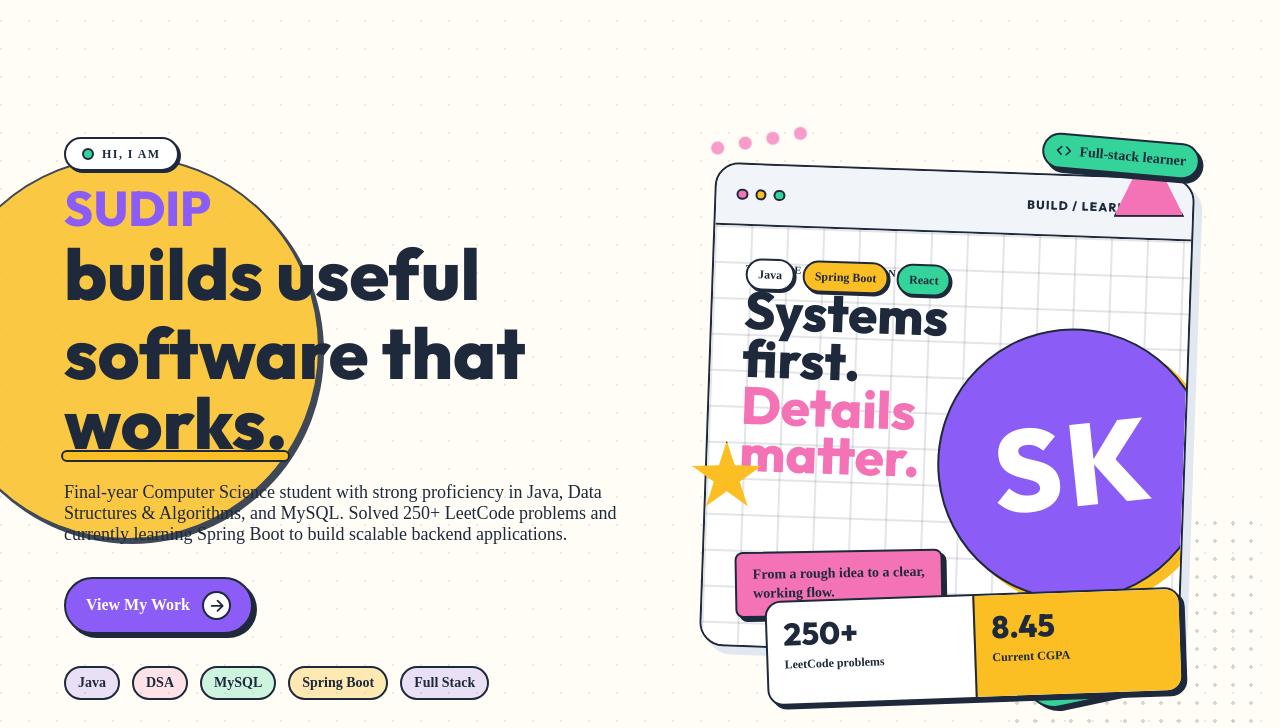
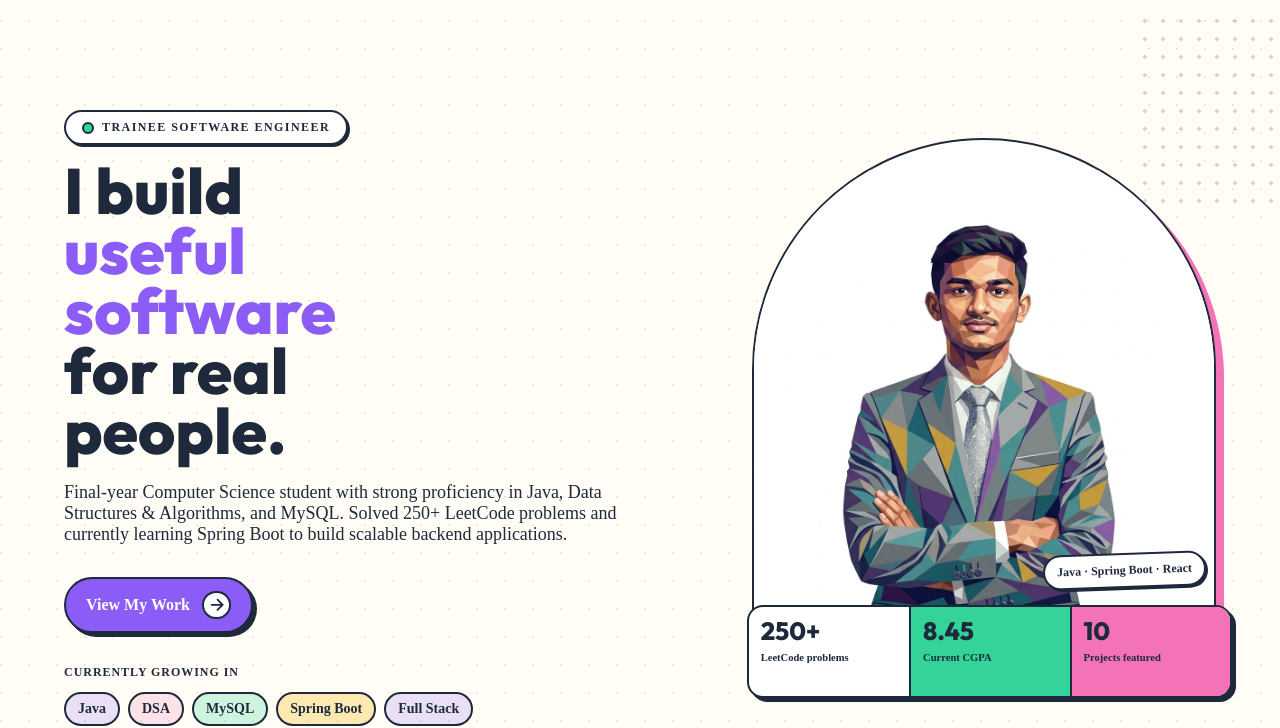
Before and after one commit to sudipkurundwade0101/Portfolio2, a website: page index.html in a window 1280 px wide. Shown: the part 92-820 px from the top of the page. Drawn offline with Linux system fonts and the light colour scheme.

Commit message:
hero section updated

```diff
--- a/scripts/browser-smoke.mjs
+++ b/scripts/browser-smoke.mjs
@@ -315,14 +315,14 @@ try {
       fail(`${viewport.name}: contact form was not rendered.`);
     }
 
-    if (!metrics.heroTitle.includes("software that works")) {
+    if (!metrics.heroTitle.includes("useful software")) {
       fail(`${viewport.name}: hero content did not render.`);
     }
 
     const photoViewerResult = await client.command("Runtime.evaluate", {
       returnByValue: true,
       expression: `(() => {
-        const trigger = document.querySelector("[data-achievement-photo]");
+        const trigger = document.querySelector("[data-photo-viewer]");
         const dialog = document.querySelector("[data-photo-dialog]");
         const image = document.querySelector("[data-photo-dialog-image]");
         if (!trigger || !dialog || !image) {
--- a/src/data/portfolioData.js
+++ b/src/data/portfolioData.js
@@ -192,6 +192,16 @@ window.portfolioData = {
       stack: ["React.js", "Tailwind CSS", "Redux Toolkit", "JavaScript"],
       githubUrl: "https://github.com/naeemnaikwadi/food-zone",
       liveUrl: "",
+      screenshots: [
+        {
+          src: "assets/projects/food-zone-home.jpg",
+          alt: "Food Zone home page with menu browsing and food cards",
+        },
+        {
+          src: "assets/projects/food-zone-cart.png",
+          alt: "Food Zone shopping cart interface",
+        },
+      ],
       accent: "violet",
       preview: {
         label: "Food",
@@ -236,6 +246,16 @@ window.portfolioData = {
       stack: ["React.js", "Vite", "Firebase", "Node.js", "Express.js", "Socket.IO", "LiveKit"],
       githubUrl: "https://github.com/siddhumore18/Slynk",
       liveUrl: "",
+      screenshots: [
+        {
+          src: "assets/projects/slynk-freelancer-dashboard.jpeg",
+          alt: "Slynk freelancer dashboard with posts and project activity",
+        },
+        {
+          src: "assets/projects/slynk-analytics.jpeg",
+          alt: "Slynk entrepreneur analytics dashboard",
+        },
+      ],
       accent: "pink",
       preview: {
         label: "Slynk",
@@ -284,6 +304,33 @@ window.portfolioData = {
       preview: {
         label: "Mind",
         metric: "09",
+      },
+    },
+    {
+      title: "GrowSkill",
+      eyebrow: "Rural Digital Literacy Platform",
+      description:
+        "A React learning platform focused on offline-first digital literacy education for rural students and teachers.",
+      problem:
+        "It makes essential computer skills, internet safety, and digital communication learning more accessible in local-language contexts.",
+      features: [
+        "Offline-first digital learning experience",
+        "Digital literacy modules for students and teachers",
+        "Local-language learning support",
+      ],
+      stack: ["React.js", "Offline-first Learning", "Digital Literacy"],
+      githubUrl: "",
+      liveUrl: "",
+      screenshots: [
+        {
+          src: "assets/projects/growskill-home.jpeg",
+          alt: "GrowSkill rural digital literacy platform home page",
+        },
+      ],
+      accent: "green",
+      preview: {
+        label: "Grow",
+        metric: "10",
       },
     }
   ],
--- a/src/main.js
+++ b/src/main.js
@@ -66,54 +66,37 @@
 
     return `
       <section class="hero section" id="home" aria-labelledby="hero-title">
-        ${decoration("circle", "hero__sun")}
         ${decoration("dots", "hero__dots")}
-        ${decoration("squiggle", "hero__squiggle")}
         <div class="section__inner hero__grid">
           <div class="hero__content reveal">
             <p class="hero__label">
               <span aria-hidden="true"></span>
-              ${escapeHTML(data.personal.label)}
+              ${escapeHTML(data.personal.role)}
             </p>
             <h1 id="hero-title">
-              <span>${escapeHTML(data.personal.shortName)}</span>
-              builds useful <strong>software that <em>works.</em></strong>
+              I build <span>useful software</span> for real people.
             </h1>
             <p class="hero__copy">${escapeHTML(data.personal.intro)}</p>
             <div class="hero__actions">
               ${buttonLink({ href: "#projects", label: "View My Work", variant: "primary", iconName: "arrowRight" })}
               ${resumeButton}
             </div>
-            <div class="hero__chips" aria-label="Portfolio focus areas">
-              ${data.focusAreas.map((item, index) => tag(item, ["violet", "pink", "green", "yellow"][index % 4])).join("")}
+            <div class="hero__focus" aria-label="Portfolio focus areas">
+              <p>Currently growing in</p>
+              <div>${data.focusAreas.map((item, index) => tag(item, ["violet", "pink", "green", "yellow"][index % 4])).join("")}</div>
             </div>
           </div>
           <div class="hero__visual reveal">
-            <article class="hero-workbench sticker-card" aria-label="Developer workbench">
-              <div class="workbench__bar" aria-hidden="true">
-                <span></span><span></span><span></span>
-                <p>build / learn / ship</p>
-              </div>
-              <div class="workbench__stage">
-                <div class="workbench__monogram" aria-hidden="true">SK</div>
-                <div class="workbench__copy">
-                  <p class="card-kicker">${escapeHTML(data.personal.role)}</p>
-                  <h2>Systems first.<br /><em>Details matter.</em></h2>
-                </div>
-                <div class="workbench__stack" aria-label="Current technology focus">
-                  <span>Java</span><span>Spring Boot</span><span>React</span>
-                </div>
-                <p class="workbench__note">From a rough idea to a clear, working flow.</p>
-              </div>
-            </article>
-            <div class="hero-proof" aria-label="Portfolio highlights">
+            <figure class="hero-art">
+              <div class="hero-art__backdrop" aria-hidden="true"></div>
+              <img src="assets/hero-geometric-portrait.jpeg" alt="Geometric illustration of Sudip Kurundwade in a suit" />
+            </figure>
+            <div class="hero-metrics" aria-label="Portfolio highlights">
               <article><strong>250+</strong><span>LeetCode problems</span></article>
               <article><strong>8.45</strong><span>Current CGPA</span></article>
+              <article><strong>10</strong><span>Projects featured</span></article>
             </div>
-            <div class="hero-flag">${icon("code")} Full-stack learner</div>
-            ${decoration("triangle", "visual-triangle")}
-            ${decoration("pill", "visual-pill")}
-            ${decoration("star", "visual-star")}
+            <p class="hero-visual__note">Java · Spring Boot · React</p>
           </div>
         </div>
       </section>
@@ -545,7 +528,7 @@
     const image = document.querySelector("[data-photo-dialog-image]");
     const caption = document.querySelector("[data-photo-dialog-caption]");
     const closeButton = document.querySelector("[data-photo-dialog-close]");
-    const triggers = Array.from(document.querySelectorAll("[data-achievement-photo]"));
+    const triggers = Array.from(document.querySelectorAll("[data-photo-viewer]"));
     let lastTrigger = null;
 
     if (!dialog || !image || !caption || !closeButton || !triggers.length) {
--- a/src/styles/main.css
+++ b/src/styles/main.css
@@ -284,15 +284,15 @@ p {
 }
 
 .hero {
-  padding-top: clamp(4rem, 8vw, 7rem);
+  padding-top: clamp(4.5rem, 8vw, 7rem);
 }
 
 .hero__grid {
   display: grid;
-  min-height: min(760px, calc(100svh - 8rem));
+  min-height: min(690px, calc(100svh - 8rem));
   align-items: center;
-  grid-template-columns: minmax(0, 1.05fr) minmax(20rem, 0.95fr);
-  gap: clamp(2rem, 7vw, 5rem);
+  grid-template-columns: minmax(0, 1fr) minmax(20rem, 0.86fr);
+  gap: clamp(2.5rem, 8vw, 7rem);
 }
 
 .hero__content {
@@ -301,18 +301,14 @@ p {
 }
 
 .hero h1 {
-  max-width: 10ch;
+  max-width: 9.5ch;
+  font-size: clamp(3.5rem, 5vw, 5.25rem);
+  line-height: 0.94;
 }
 
 .hero h1 span {
-  margin-bottom: var(--space-2);
-  font-size: 0.68em;
-  line-height: 0.9;
-  text-transform: uppercase;
-}
-
-.hero h1 strong {
-  margin-top: var(--space-2);
+  display: block;
+  color: var(--color-accent);
 }
 
 .hero__label,
@@ -347,8 +343,8 @@ p {
 }
 
 .hero__copy {
-  max-width: 42rem;
-  margin-top: var(--space-6);
+  max-width: 38rem;
+  margin-top: var(--space-5);
   color: var(--color-foreground);
   font-size: var(--text-md);
   font-weight: 500;
@@ -361,11 +357,31 @@ p {
   margin-top: var(--space-8);
 }
 
-.hero__chips {
+.hero__focus {
+  margin-top: var(--space-8);
+}
+
+.hero__focus > p {
+  margin-bottom: var(--space-3);
+  color: var(--color-foreground);
+  font-size: var(--text-xs);
+  font-weight: 800;
+  letter-spacing: 0.08em;
+  text-transform: uppercase;
+}
+
+.hero__focus > div {
   display: flex;
   flex-wrap: wrap;
-  gap: var(--space-3);
-  margin-top: var(--space-8);
+  gap: var(--space-2);
+}
+
+.hero__dots {
+  top: 2rem;
+  right: -3rem;
+  width: 12rem;
+  height: 12rem;
+  opacity: 0.65;
 }
 
 .hero__visual {
@@ -373,265 +389,103 @@ p {
   min-height: 35rem;
 }
 
-.hero__sun {
-  top: 11rem;
-  left: max(-5rem, calc(50% - 44rem));
-  width: clamp(14rem, 30vw, 24rem);
-  height: clamp(14rem, 30vw, 24rem);
-  background: var(--color-tertiary);
-  opacity: 0.85;
-}
-
-.hero__dots {
-  right: max(1rem, calc(50% - 45rem));
-  bottom: 5rem;
-  width: 16rem;
-  height: 16rem;
-}
-
-.hero__squiggle {
-  top: 9rem;
-  right: 36%;
-  color: var(--color-secondary);
-  transform: rotate(-10deg);
-}
-
-.hero-workbench {
+.hero-art {
   position: absolute;
-  top: 2rem;
+  top: 0;
   right: 0;
-  width: min(100%, 30rem);
-  min-height: 30rem;
+  width: min(100%, 29rem);
+  height: 31rem;
+  margin: 0;
   overflow: hidden;
-  border-radius: 30px 8px 30px 8px;
+  border: var(--border-strong);
+  border-radius: 28rem 28rem 2rem 2rem;
   background: var(--color-card);
   box-shadow: var(--shadow-card-pink);
-  transform: rotate(2deg);
-}
-
-.workbench__bar {
-  display: flex;
-  min-height: 3.8rem;
-  align-items: center;
-  gap: 0.45rem;
-  padding: var(--space-4) var(--space-5);
-  border-bottom: var(--border-strong);
+}
+
+.hero-art__backdrop {
+  position: absolute;
+  inset: 3rem 2rem 0;
+  border: var(--border-strong);
+  border-radius: 24rem 24rem 0 0;
   background: var(--color-muted);
 }
 
-.workbench__bar span {
-  width: 0.72rem;
-  height: 0.72rem;
-  border: var(--border-strong);
-  border-radius: 50%;
-}
-
-.workbench__bar span:nth-child(1) {
-  background: var(--color-secondary);
-}
-
-.workbench__bar span:nth-child(2) {
-  background: var(--color-tertiary);
-}
-
-.workbench__bar span:nth-child(3) {
-  background: var(--color-quaternary);
-}
-
-.workbench__bar p {
-  margin-left: auto;
-  color: var(--color-foreground);
-  font-family: var(--font-heading);
-  font-size: var(--text-xs);
-  font-weight: 800;
-  letter-spacing: 0.1em;
-  text-transform: uppercase;
-}
-
-.workbench__stage {
-  position: relative;
-  display: grid;
-  min-height: calc(30rem - 3.8rem);
-  grid-template-rows: auto 1fr auto;
-  align-items: start;
-  padding: var(--space-8);
-  overflow: hidden;
-  background:
-    linear-gradient(rgba(30, 41, 59, 0.12) 2px, transparent 2px) 0 0 / 36px 36px,
-    linear-gradient(90deg, rgba(30, 41, 59, 0.12) 2px, transparent 2px) 0 0 / 36px 36px,
-    var(--color-card);
-}
-
-.workbench__monogram {
+.hero-art img {
   position: absolute;
-  top: 5.7rem;
-  right: -1.6rem;
-  display: grid;
-  place-items: center;
-  width: 17rem;
-  height: 17rem;
-  border: var(--border-strong);
-  border-radius: 50%;
-  color: var(--color-card);
-  background: var(--color-accent);
-  box-shadow: 8px 8px 0 var(--color-tertiary);
-  font-family: var(--font-heading);
-  font-size: clamp(4.2rem, 9vw, 7.2rem);
-  font-weight: 800;
-  letter-spacing: 0.04em;
-  line-height: 1;
-  transform: rotate(-8deg);
-}
-
-.workbench__copy {
+  right: 50%;
+  bottom: 0;
+  width: min(104%, 31rem);
+  height: 94%;
+  object-fit: contain;
+  object-position: center bottom;
+  transform: translateX(50%);
+}
+
+.hero-metrics {
   position: absolute;
-  top: var(--space-8);
-  left: var(--space-8);
-  z-index: 1;
-}
-
-.workbench__copy .card-kicker {
-  margin-bottom: var(--space-3);
-  color: var(--color-foreground);
-  font-size: 0.66rem;
-}
-
-.workbench__copy h2 {
-  max-width: 8ch;
-  font-size: clamp(2.15rem, 4.1vw, 3.5rem);
-  line-height: 0.9;
-}
-
-.workbench__copy em {
-  color: var(--color-secondary);
-  font-style: normal;
-}
-
-.workbench__stack {
-  position: relative;
-  display: flex;
-  flex-wrap: wrap;
-  gap: var(--space-2);
-  align-self: end;
-  max-width: 15rem;
-  z-index: 1;
-}
-
-.workbench__stack span {
-  padding: 0.42rem 0.65rem;
-  border: var(--border-strong);
-  border-radius: var(--radius-full);
-  color: var(--color-foreground);
-  background: var(--color-card);
-  box-shadow: var(--shadow-pop-active);
-  font-size: var(--text-xs);
-  font-weight: 800;
-}
-
-.workbench__stack span:nth-child(2) {
-  background: var(--color-tertiary);
-}
-
-.workbench__stack span:nth-child(3) {
-  background: var(--color-quaternary);
-}
-
-.workbench__note {
-  position: relative;
-  align-self: end;
-  max-width: 13rem;
-  margin-top: var(--space-6);
-  padding: var(--space-3) var(--space-4);
-  border: var(--border-strong);
-  border-radius: var(--radius-sm);
-  color: var(--color-foreground);
-  background: var(--color-secondary);
-  box-shadow: var(--shadow-pop);
-  font-size: var(--text-sm);
-  font-weight: 800;
-  line-height: 1.35;
-  transform: rotate(-3deg);
-  z-index: 1;
-}
-
-.hero-proof {
-  position: absolute;
-  right: 2.1rem;
+  right: -1rem;
   bottom: 0;
   display: grid;
-  grid-template-columns: repeat(2, minmax(0, 1fr));
-  width: min(100%, 26rem);
+  grid-template-columns: repeat(3, minmax(0, 1fr));
+  width: min(100%, 31rem);
   border: var(--border-strong);
   border-radius: var(--radius-md);
   overflow: hidden;
   background: var(--color-card);
   box-shadow: var(--shadow-pop);
+}
+
+.hero-metrics article {
+  min-height: 5.6rem;
+  padding: var(--space-3);
+}
+
+.hero-metrics article + article {
+  border-left: var(--border-strong);
+}
+
+.hero-metrics article:nth-child(2) {
+  background: var(--color-quaternary);
+}
+
+.hero-metrics article:nth-child(3) {
+  background: var(--color-secondary);
+}
+
+.hero-metrics strong,
+.hero-metrics span {
+  display: block;
+}
+
+.hero-metrics strong {
+  font-family: var(--font-heading);
+  font-size: var(--text-xl);
+  font-weight: 800;
+  line-height: 1;
+}
+
+.hero-metrics span {
+  margin-top: var(--space-2);
+  color: var(--color-foreground);
+  font-size: 0.66rem;
+  font-weight: 800;
+  line-height: 1.2;
+}
+
+.hero-visual__note {
+  position: absolute;
+  right: 0.6rem;
+  bottom: 6.9rem;
+  padding: var(--space-2) var(--space-3);
+  border: var(--border-strong);
+  border-radius: var(--radius-full);
+  color: var(--color-foreground);
+  background: var(--color-card);
+  box-shadow: var(--shadow-pop-active);
+  font-size: var(--text-xs);
+  font-weight: 800;
   transform: rotate(-2deg);
-  z-index: 2;
-}
-
-.hero-proof article {
-  min-height: 6.3rem;
-  padding: var(--space-4);
-}
-
-.hero-proof article + article {
-  border-left: var(--border-strong);
-  background: var(--color-tertiary);
-}
-
-.hero-proof strong,
-.hero-proof span {
-  display: block;
-}
-
-.hero-proof strong {
-  font-family: var(--font-heading);
-  font-size: var(--text-2xl);
-  font-weight: 800;
-  line-height: 1;
-}
-
-.hero-proof span {
-  margin-top: var(--space-2);
-  color: var(--color-foreground);
-  font-size: var(--text-xs);
-  font-weight: 800;
-  line-height: 1.25;
-}
-
-.hero-flag {
-  position: absolute;
-  top: 0;
-  right: 1rem;
-  display: inline-flex;
-  align-items: center;
-  gap: var(--space-2);
-  padding: var(--space-2) var(--space-3);
-  border: var(--border-strong);
-  border-radius: var(--radius-full);
-  color: var(--color-foreground);
-  background: var(--color-quaternary);
-  box-shadow: var(--shadow-pop);
-  font-size: var(--text-sm);
-  font-weight: 800;
-  transform: rotate(5deg);
-  z-index: 3;
-}
-
-.visual-triangle {
-  top: 0.5rem;
-  right: 2rem;
-}
-
-.visual-pill {
-  bottom: 0;
-  right: 3rem;
-}
-
-.visual-star {
-  top: 54%;
-  left: -1rem;
 }
 
 .section-heading {
@@ -935,6 +789,75 @@ p {
   min-height: auto;
   border-right: var(--border-strong);
   border-bottom: 0;
+}
+
+.project-card__preview--screenshots {
+  display: block;
+  background: var(--color-muted);
+}
+
+.project-screenshot-grid {
+  position: absolute;
+  inset: 0;
+  background: var(--color-muted);
+}
+
+.project-screenshot {
+  position: absolute;
+  display: block;
+  overflow: hidden;
+  border: 0;
+  background: var(--color-muted);
+}
+
+.project-screenshot--1 {
+  inset: 0;
+}
+
+.project-screenshot--2 {
+  right: var(--space-3);
+  bottom: var(--space-3);
+  width: 44%;
+  height: 42%;
+  border: var(--border-strong);
+  border-radius: var(--radius-sm);
+  box-shadow: var(--shadow-pop);
+  transform: rotate(2deg);
+  z-index: 1;
+}
+
+.project-screenshot img {
+  width: 100%;
+  height: 100%;
+  object-fit: cover;
+  object-position: center top;
+  transition: transform var(--duration-medium) var(--ease-standard);
+}
+
+.project-screenshot:hover img,
+.project-screenshot:focus-visible img {
+  transform: scale(1.045);
+}
+
+.project-card__preview--screenshots .preview-badge {
+  z-index: 2;
+}
+
+.project-card__preview--screenshots strong {
+  position: absolute;
+  right: var(--space-3);
+  bottom: var(--space-3);
+  width: 3.2rem;
+  height: 3.2rem;
+  border-radius: 50%;
+  font-size: var(--text-xl);
+  z-index: 2;
+}
+
+.project-card__preview--screenshots:has(.project-screenshot--2) strong {
+  right: auto;
+  bottom: var(--space-3);
+  left: var(--space-3);
 }
 
 .preview-grid {
@@ -1767,23 +1690,18 @@ p {
   }
 
   .hero__visual {
-    min-height: 34rem;
-  }
-
-  .hero-workbench {
-    top: 1.5rem;
+    min-height: 35rem;
+  }
+
+  .hero-art {
+    top: 0;
     right: 50%;
-    width: min(100%, 30rem);
-    transform: translateX(50%) rotate(2deg);
-  }
-
-  .hero-proof {
+    transform: translateX(50%);
+  }
+
+  .hero-metrics {
     right: 50%;
-    transform: translateX(50%) rotate(-2deg);
-  }
-
-  .hero-flag {
-    right: max(0rem, calc(50% - 14rem));
+    transform: translateX(50%);
   }
 
   .project-card--featured {
@@ -1858,54 +1776,35 @@ p {
   }
 
   .hero__visual {
-    min-height: 31rem;
-  }
-
-  .hero-workbench {
-    top: 1.5rem;
-    min-height: 24rem;
-    transform: translateX(50%);
-  }
-
-  .workbench__stage {
-    min-height: calc(24rem - 3.8rem);
-    padding: var(--space-5);
-  }
-
-  .workbench__copy {
-    top: var(--space-5);
-    left: var(--space-5);
-  }
-
-  .workbench__monogram {
-    top: 5.6rem;
-    width: 13.5rem;
-    height: 13.5rem;
-    font-size: 4.5rem;
-  }
-
-  .workbench__note {
-    max-width: 11.5rem;
-    padding: var(--space-2) var(--space-3);
-    font-size: var(--text-xs);
-  }
-
-  .hero-proof {
-    width: min(100%, 22rem);
-  }
-
-  .hero-proof article {
-    min-height: 5.65rem;
-    padding: var(--space-3);
-  }
-
-  .hero-proof strong {
-    font-size: var(--text-xl);
-  }
-
-  .hero-flag {
+    min-height: 32rem;
+  }
+
+  .hero-art {
+    width: min(100%, 23rem);
+    height: 26rem;
+  }
+
+  .hero-art__backdrop {
+    inset: 2.5rem 1.25rem 0;
+  }
+
+  .hero-metrics {
+    width: min(100%, 24rem);
+  }
+
+  .hero-metrics article {
+    min-height: 5rem;
+    padding: var(--space-2);
+  }
+
+  .hero-metrics strong {
+    font-size: var(--text-lg);
+  }
+
+  .hero-visual__note {
     right: 0;
-    font-size: var(--text-xs);
+    bottom: 6.1rem;
+    font-size: 0.66rem;
   }
 
   .visual-triangle,
```
Also changed, not shown: src/components/ui.js (+25 -10 lines), assets/hero-geometric-portrait.jpeg (added), assets/hero-portrait.jpg (added), assets/projects/food-zone-cart.png (added), assets/projects/food-zone-home.jpg (added), assets/projects/growskill-home.jpeg (added), assets/projects/slynk-analytics.jpeg (added), assets/projects/slynk-freelancer-dashboard.jpeg (added), 1 other file.
